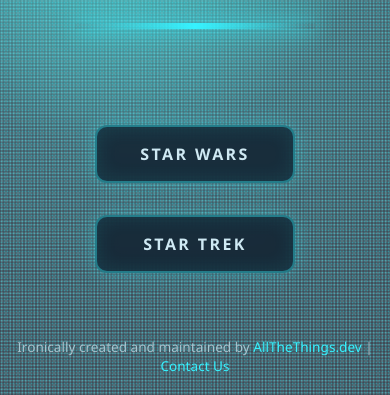
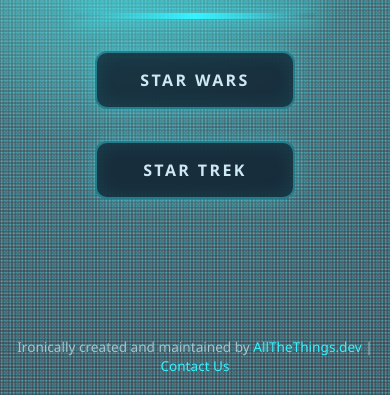
Before and after one commit to SolarSistim/star-trek-versus-star-wars, a website: page index.html in a window 390 px wide. Shown: the part 449-844 px from the top of the page. Drawn offline with Linux system fonts and the light colour scheme; no server answers.

Commit message:
adjusted mobile view on index.html

```diff
--- a/index.html
+++ b/index.html
@@ -298,6 +298,15 @@
 
       .title-accent {
         width: 200px;
+        margin: 1.5rem auto 2rem;
+      }
+
+      .buttons-container {
+        margin-top: 1rem;
+      }
+
+      .content {
+        padding-bottom: 100px;
       }
 
       .franchise-button {
@@ -308,6 +317,18 @@
     }
 
     @media (max-width: 480px) {
+      .title-accent {
+        margin: 1rem auto 1.5rem;
+      }
+
+      .buttons-container {
+        margin-top: 0.5rem;
+      }
+
+      .content {
+        padding-bottom: 100px;
+      }
+
       .franchise-button {
         padding: 1rem 2rem;
         font-size: 1rem;
```
